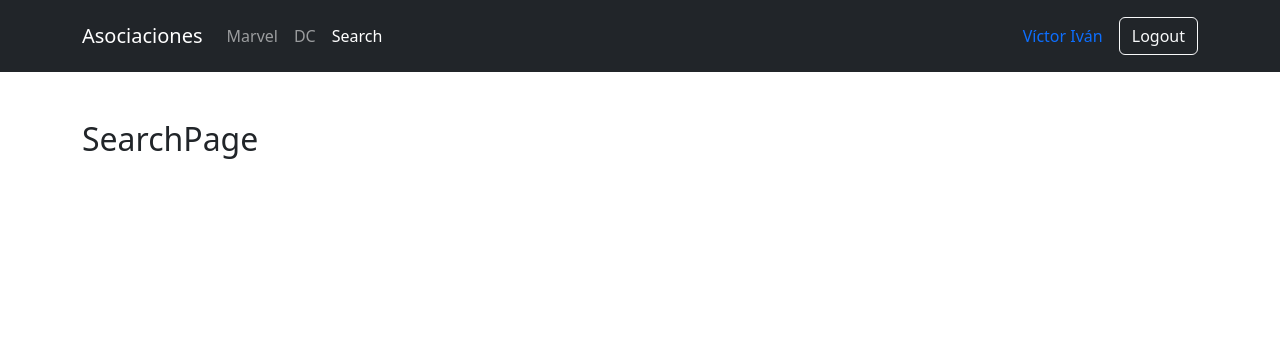
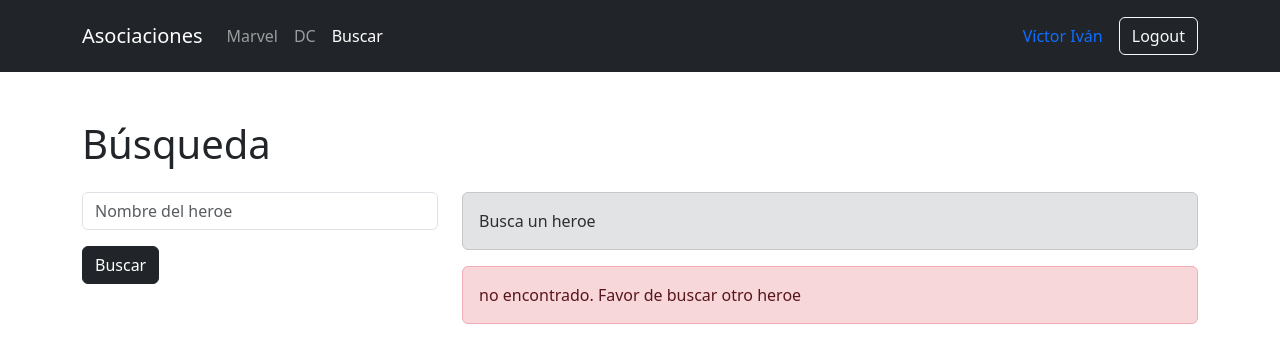
Before and after one commit to victorivanlopezlearning/heroes-app-react, a React (Vite) app: page /search in a window 1280 px wide. Shown: the top 362 px of the page. Built offline with nearby package versions, Linux system fonts and the light colour scheme.

Commit message:
Created: form functionality

```diff
--- a/src/heroes/pages/SearchPage.jsx
+++ b/src/heroes/pages/SearchPage.jsx
@@ -1,6 +1,60 @@
+import { useSearchParams } from 'react-router-dom';
+import { useForm } from '../../hooks/useForm'
 
 export const SearchPage = () => {
+
+  const { search, onInputChange, onResetForm } = useForm({
+    search: ''
+  });
+  const [searchParams, setSearchParams] = useSearchParams();
+
+  const heroSearch = searchParams.get('q') || '';
+
+  const onSearchSubmit = (e) => {
+    e.preventDefault();
+    if ([search.trim()].includes('')) return;
+
+    setSearchParams(`?q=${search}`);
+    onResetForm();
+  }
+
   return (
-    <h2>SearchPage</h2>
+    <>
+      <h1>Búsqueda</h1>
+
+      <div className="row mt-4">
+        <div className="col-12 col-md-4 mb-4 mb-md-0">
+          <form
+            onSubmit={onSearchSubmit}
+          >
+            <div className="mb-3">
+              <input
+                type="text"
+                id="search"
+                name="search"
+                placeholder="Nombre del heroe"
+                autoComplete="off"
+                className="form-control"
+                value={search}
+                onChange={onInputChange}
+              />
+            </div>
+
+            <button type="submit" className="btn btn-dark">Buscar</button>
+          </form>
+        </div>
+
+        <div className="col-12 col-md-8">
+          <div className="alert alert-secondary" role="alert">
+            Busca un heroe
+          </div>
+
+          <div className="alert alert-danger" role="alert">
+            <span className="fw-bold">{heroSearch}</span> no encontrado. Favor de buscar otro heroe
+          </div>
+
+        </div>
+      </div>
+    </>
   )
 }
--- /dev/null
+++ b/src/hooks/useForm.js
@@ -0,0 +1,25 @@
+import { useState } from 'react';
+
+export const useForm = (initialForm = {}) => {
+
+  const [formState, setFormState] = useState(initialForm);
+
+  const onInputChange = ({ target }) => {
+    const { name, value } = target;
+    setFormState({
+      ...formState,
+      [name]: value
+    });
+  }
+
+  const onResetForm = () => {
+    setFormState(initialForm);
+  }
+
+  return {
+    ...formState,
+    formState,
+    onInputChange,
+    onResetForm,
+  }
+}
--- a/src/ui/components/Navbar.jsx
+++ b/src/ui/components/Navbar.jsx
@@ -42,7 +42,7 @@ export const Navbar = () => {
               className={({ isActive }) => `nav-link ${isActive ? 'active' : ''}`}
               to="/search"
             >
-              Search
+              Buscar
             </NavLink>
           </li>
         </ul>
```
